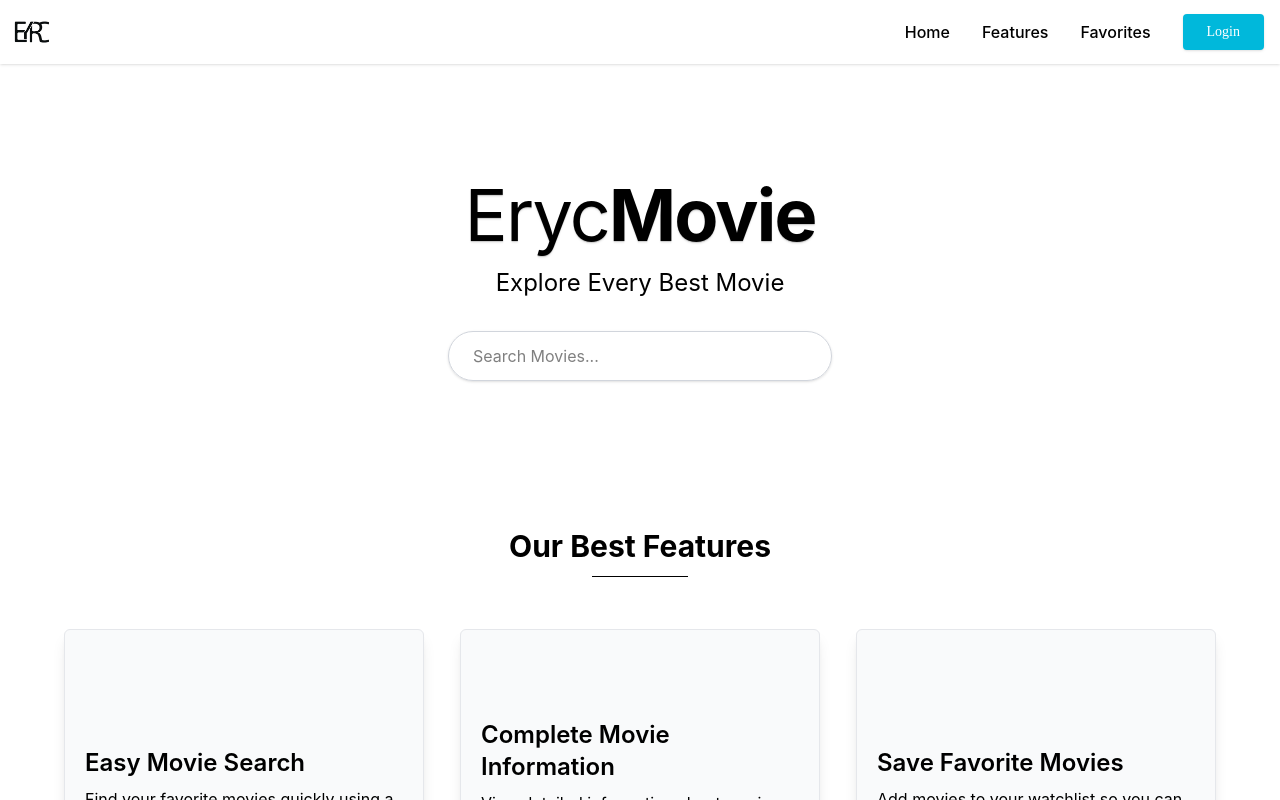
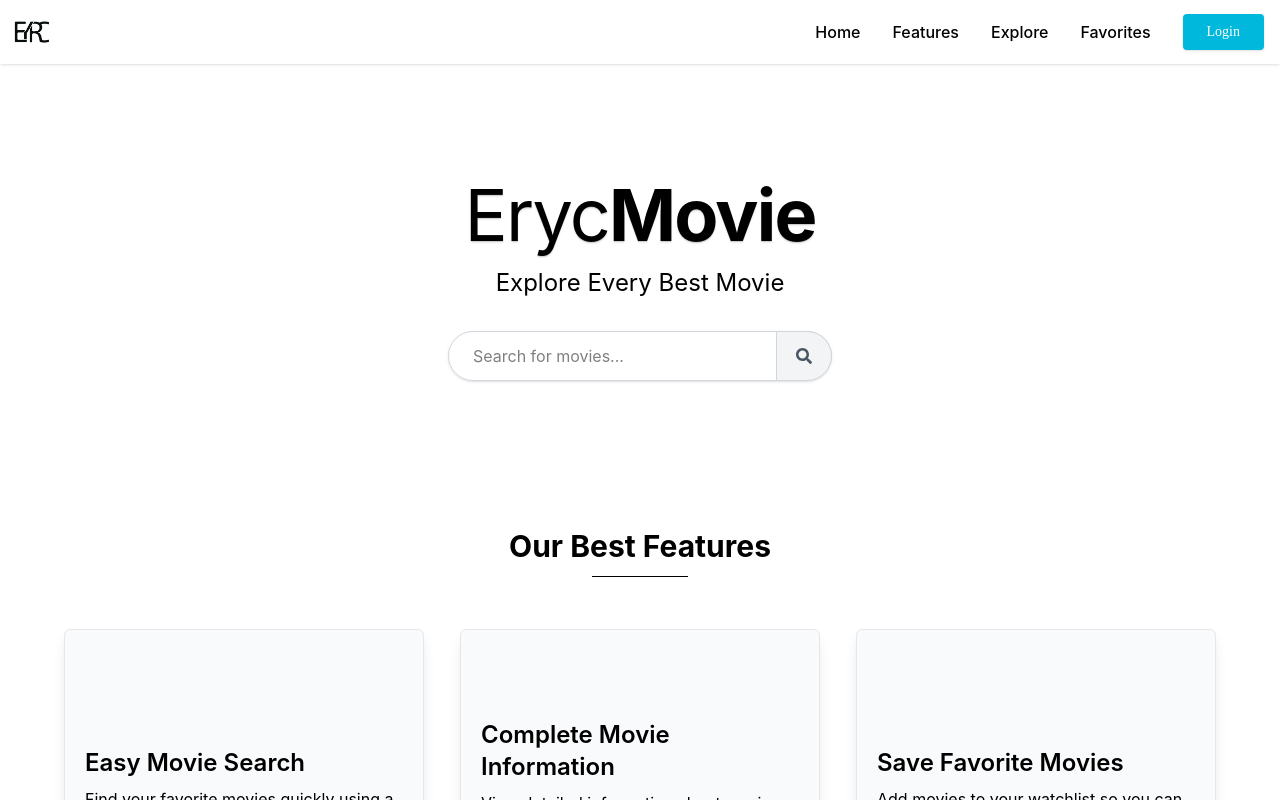
Before and after one commit to manhildwinarno/ErycmanMovieDB, a React (Vite) app: page / in a window 1280 px wide. Shown: the top 800 px of the page. Built offline with nearby package versions, Linux system fonts and the light colour scheme; no server answers.

Commit message:
feat: search movies added

```diff
--- a/package.json
+++ b/package.json
@@ -12,6 +12,7 @@
   "dependencies": {
     "react": "^19.2.4",
     "react-dom": "^19.2.4",
+    "react-icons": "^5.6.0",
     "react-router-dom": "^7.13.2",
     "react-router-hash-link": "^2.4.3"
   },
--- a/src/App.jsx
+++ b/src/App.jsx
@@ -1,21 +1,76 @@
 import { Routes, Route } from 'react-router-dom'
+import { useState, useEffect } from "react"
+import { useNavigate } from "react-router-dom";
+import { searchMovies, getPopularMovies } from "./services/api"
 import Favorites from './pages/Favorites'
 import Home from './pages/Home'
-import Find from './pages/Find'
+import Explore from './pages/Explore'
 import Footer from './components/Footer'
 import NavBar from './components/NavBar'
+import SearchBar from './components/SearchBar'
+
 
 
 function App() {
+  const [searchQuery, setSearchQuery] = useState("")
+  const navigate = useNavigate()
+  const [movies, setMovies] = useState([])
+  const [error, setError] = useState(null)
+  const [loading, setLoading] = useState(true)
+
+  useEffect(() => {
+    const loadPopularMovies = async () => {
+      try {
+        const popularMovies = await getPopularMovies()
+        setMovies(popularMovies)
+      } catch (err) {
+        console.log(err)
+        setError("Failed to load movies...")
+      }
+      finally {
+        setLoading(false)
+      }
+    }
+
+    loadPopularMovies()
+  }, [])
+
+  const handleSearch = async (e) => {
+    e.preventDefault()
+    if (!searchQuery.trim()) return
+    if (loading) return
+
+    setLoading(true)
+    try {
+      const searchResults = await searchMovies(searchQuery)
+      navigate("/explore")
+      setMovies(searchResults)
+      setError(null)
+    } catch (err) {
+      console.log(err)
+      setError("Failed to search movies...")
+    } finally {
+      setLoading(false)
+    }
+    setSearchQuery("")
+  }
 
   return (
     <div className='flex flex-col min-h-screen'>
       <NavBar/>
       <main className='main-content'>
         <Routes>
-          <Route path='/' element={<Home/>}/>
+          <Route path='/' element={
+            <Home>
+              <SearchBar className="mt-8 relative flex" searchQuery={searchQuery} setSearchQuery={setSearchQuery} handleSearch={handleSearch}/>
+            </Home>
+            }/>
           <Route path='/favorites' element={<Favorites/>}/>
-          <Route path='/find' element={<Find/>}/>
+          <Route path='/explore' element={
+            <Explore movies={movies} loading={loading} error={error}>
+              <SearchBar className="relative flex" searchQuery={searchQuery} setSearchQuery={setSearchQuery} handleSearch={handleSearch}/>
+            </Explore>
+            }/>
         </Routes>
       </main>
       <Footer/>
--- a/src/components/MovieCard.jsx
+++ b/src/components/MovieCard.jsx
@@ -1,12 +1,15 @@
+import { FaBookmark } from "react-icons/fa";
+
 function MovieCard({ movie }) {
   return (
     <div className="bg-gray-200 flex flex-col w-full rounded-lg shadow-sm overflow-hidden pb-3">
-      <a href="#" className="w-full shrink-0 bg-gray-300 aspect-2/3 block">
-        <img className="w-full h-full object-cover object-center block" src={movie.Poster} alt={movie.Title}/>
-      </a>
+      <div className="w-full shrink-0 bg-gray-300 aspect-2/3 block relative">
+        <img className="w-full h-full object-cover object-center block" src={`https://image.tmdb.org/t/p/w500${movie.poster_path}`} alt={movie.title}/>
+        <FaBookmark className="text-xl absolute top-1 right-1 cursor-pointer"/>
+      </div>
       <div className="pt-3 px-3 flex flex-col grow text-center">
         <h4 className="text-sm md:text-base font-semibold tracking-tight text-gray-900 line-clamp-2 mb-1">{movie.title}</h4>
-        <p className="text-xs md:text-sm text-gray-700 mb-2">{movie.release_date}</p>
+        <p className="text-xs md:text-sm text-gray-700 mb-2">{movie.release_date?.split("-")[0]}</p>
         <button data-imdbid="${movie.imdbID}" className="open-modal-detail mt-auto text-xs text-black border border-gray-400 py-1.5 px-3 rounded hover:bg-gray-300 font-medium transition-colors cursor-pointer">Read more</button>
       </div>
     </div>
--- a/src/components/NavBar.jsx
+++ b/src/components/NavBar.jsx
@@ -1,5 +1,6 @@
 import { Link } from "react-router-dom";
 import { HashLink } from "react-router-hash-link";
+import { IoMenu } from "react-icons/io5";
 
 function NavBar() {
   return (
@@ -9,7 +10,7 @@ function NavBar() {
           <img className="h-16 inline" src="img/Logo Eryc.png" alt="ErycMovie Website"/>
         </Link>
         <span className="text-2xl cursor-pointer md:hidden block">
-          <i className="fa-solid fa-bars ham-menu">=</i>
+          <IoMenu/>
         </span>
       </div>
       <ul className="mobile-menu flex flex-col md:flex-row md:items-center absolute md:static bg-white md:bg-transparent w-full left-0 md:w-auto py-6 md:py-0 px-4 md:px-0 opacity-0 -translate-y-full md:translate-y-0 md:opacity-100 top-full transition-all ease-in-out duration-500 shadow-md md:shadow-none z-[-1] md:z-auto">
@@ -19,6 +20,10 @@ function NavBar() {
 
         <li className="my-4 md:mx-4 md:my-0 text-center md:text-left">
           <HashLink smooth to="/#features" className="text-base font-medium hover:text-cyan-500 transition-colors duration-300">Features</HashLink>
+        </li>
+
+        <li className="my-4 md:mx-4 md:my-0 text-center md:text-left">
+          <Link to="/explore" className="text-base font-medium hover:text-cyan-500 transition-colors duration-300">Explore</Link>
         </li>
 
         <li className="my-4 md:mx-4 md:my-0 text-center md:text-left">
--- a/src/components/SearchBar.jsx
+++ b/src/components/SearchBar.jsx
@@ -1,10 +1,13 @@
+import { FaSearch } from "react-icons/fa";
 
-function SearchBar({ style }) {
+function SearchBar({ className, searchQuery, setSearchQuery, handleSearch }) {
   return (
-    <div className={style}>
-      <input type="text" placeholder="Search Movies..." className="search-input w-full md:w-96 pl-6 pr-12 py-3 block border border-gray-300 rounded-full hover:ring-2 hover:ring-black transition-all duration-500  focus:outline-none focus:ring-2 focus:ring-cyan-500 shadow-sm"/>
-      <i className="fa-solid fa-magnifying-glass absolute right-4 top-1/2 -translate-y-1/2 text-gray-400"></i>
-    </div>
+    <form onSubmit={handleSearch} className={className}>
+      <input type="text" placeholder="Search for movies..." value={searchQuery} onChange={(e) => setSearchQuery(e.target.value)} className="search-input w-full md:w-96 pl-6 pr-12 py-3 block border border-gray-300 rounded-full hover:ring-2 hover:ring-black transition-all duration-500  focus:outline-none focus:ring-2 focus:ring-cyan-500 shadow-sm"/>
+      <button type="submit" className="search-button flex justify-center items-center absolute right-0 top-1/2 -translate-y-1/2 ml-2 border border-gray-300 bg-gray-100 hover:bg-gray-200 text-gray-600 transition-all duration-500 rounded-r-full h-full w-10 md:w-14 cursor-pointer">
+        <FaSearch/>
+      </button>
+    </form>
   )
 }
 
--- /dev/null
+++ b/src/pages/Explore.jsx
@@ -0,0 +1,44 @@
+import MovieCard from "../components/MovieCard"
+
+function Explore({movies, children, loading, error}) {
+  return (
+    <>
+      <section className="search-container max-w-5xl min-h-60 mx-auto mt-12 px-4 mb-20 relative z-10">
+        <div className="text-center flex flex-col justify-center items-center px-4 mb-12">
+          {children}
+        </div>
+
+        {error && <div className="error-message">{error}</div>}
+
+        {loading ? (
+          <div className="loading">Loading...</div>
+        ) : (
+          <div className="movie-container grid grid-cols-2 md:grid-cols-4 gap-4 md:gap-6 mx-auto">
+            {/* <!-- Movie container --> */}
+            {movies.map((movie) =>
+              <MovieCard movie={movie} key={movie.id}/>
+            )}
+            {/* <!-- Movie container end --> */}
+          </div>
+        )}
+
+      </section>
+      <div id="modal-wrapper" className="fixed z-150 inset-0 hidden">
+        <div id="modal-backdrop" className="absolute inset-0 bg-black/60 backdrop-blur-sm cursor-pointer transition-opacity"></div>
+        <div className="flex items-center justify-center min-h-screen px-4 py-8 pointer-events-none">
+          <div className="bg-white rounded-xl max-w-340px md:max-w-3xl lg:max-w-4xl w-full relative p-6 md:p-8 pointer-events-auto max-h-[85vh] overflow-y-auto custom-scrollbar shadow-2xl">
+
+            <div className="modal-body flex flex-col md:flex-row items-center md:items-start gap-6 lg:gap-8">
+              {/* <!-- Modal Body --> */}
+
+              {/* <!-- Modal Body End --> */}
+            </div>
+
+          </div>
+        </div>
+      </div>
+    </>
+  )
+}
+
+export default Explore
--- a/src/pages/Home.jsx
+++ b/src/pages/Home.jsx
@@ -1,14 +1,14 @@
 import SearchBar from "../components/SearchBar"
 import FeatureCard from "../components/FeatureCard"
 
-function Home() {
+function Home({children}) {
   return (
     <>
       <section className="home-container">
         <div className="text-center flex flex-col justify-center items-center h-96 pt-12 relative z-10 px-4">
           <h1 className="text-5xl text-shadow-sm md:text-7xl tracking-tight z-10 relative">Eryc<span className="font-bold">Movie</span></h1>
           <p className="text-xl md:text-2xl mt-4">Explore Every Best Movie</p>
-          <SearchBar style="mt-8 relative"/>
+          {children}
         </div>
 
 
```
Also changed, not shown: src/pages/Find.jsx (deleted, +0 -80 lines), 1 other file (tests, documents, lock files or other folders).
